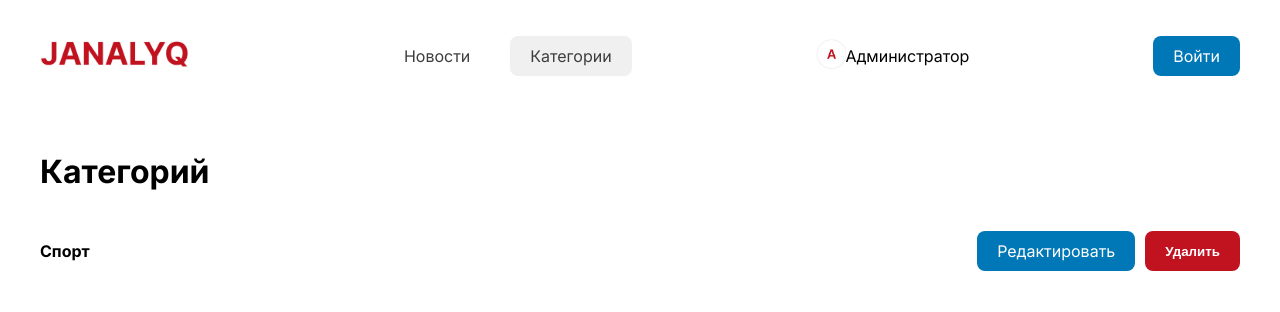
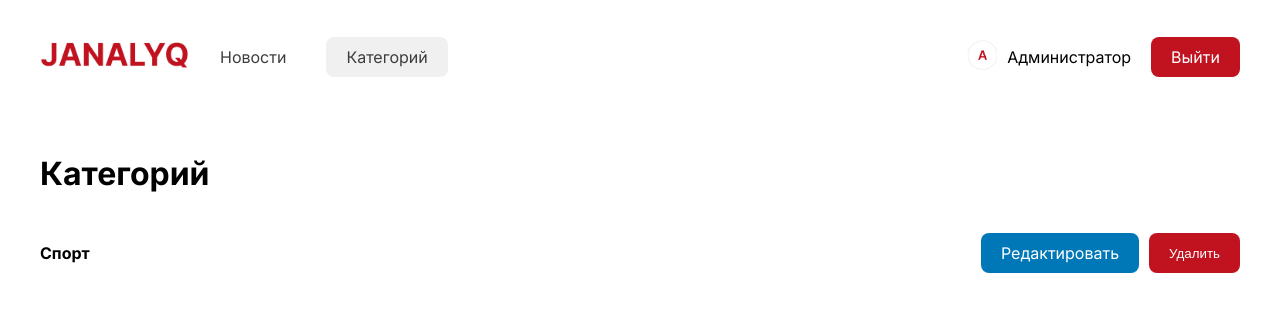
Before and after one commit to aMinnss/FINAL-PROJECT, a plain HTML site: page categories.html in a window 1280 px wide. Drawn offline with Linux system fonts and the light colour scheme; no server answers.

Commit message:
categories js

```diff
--- a/categories.html
+++ b/categories.html
@@ -33,7 +33,7 @@
 
                 <li>
                     <a href="./categories.html" class="header__nav-link header__nav-link--active">
-                        Категории
+                        Категорий
                     </a>
                 </li>
             </ol>
@@ -47,8 +47,8 @@
             </div>
         </div>
         <div class="header__auth">
-            <a href="./login.html" class="button button--blue">
-                Войти
+            <a href="./login.html" class="button button--red">
+                Выйти
             </a>
         </div>
     </header>
--- a/css/button.css
+++ b/css/button.css
@@ -13,7 +13,7 @@
 
 .button--red{
     background-color: #C1121F;
-    font-weight: 600;
+    /* font-weight: 600; */
     color: white;
     border: none;
 }
--- a/css/header.css
+++ b/css/header.css
@@ -6,6 +6,7 @@
 }
 
 .header__nav{
+    margin-right : auto;
     margin-left: 30px;
 }
 
@@ -20,6 +21,7 @@
 .header__nav-link{
     text-decoration: none;
     color: #3D3D3D;
+
 }
 
 .header__nav-link--active{
@@ -30,7 +32,7 @@
 }
 
 .header__auth {
-  /* margin-left: auto; */
+    margin-left: 20px;
 }
 
 .header__logo img{
--- a/css/news.css
+++ b/css/news.css
@@ -32,6 +32,8 @@
 .news-card__author, .news-card__actions{
     display: flex;
     justify-content: end;
+    margin-left: auto;
+
 }
 
 .news-card__actions{
--- a/css/user.css
+++ b/css/user.css
@@ -2,3 +2,7 @@
     display: flex;
     justify-content: end;
 }
+
+.user__avatar{
+    margin: 10px;
+}
```
